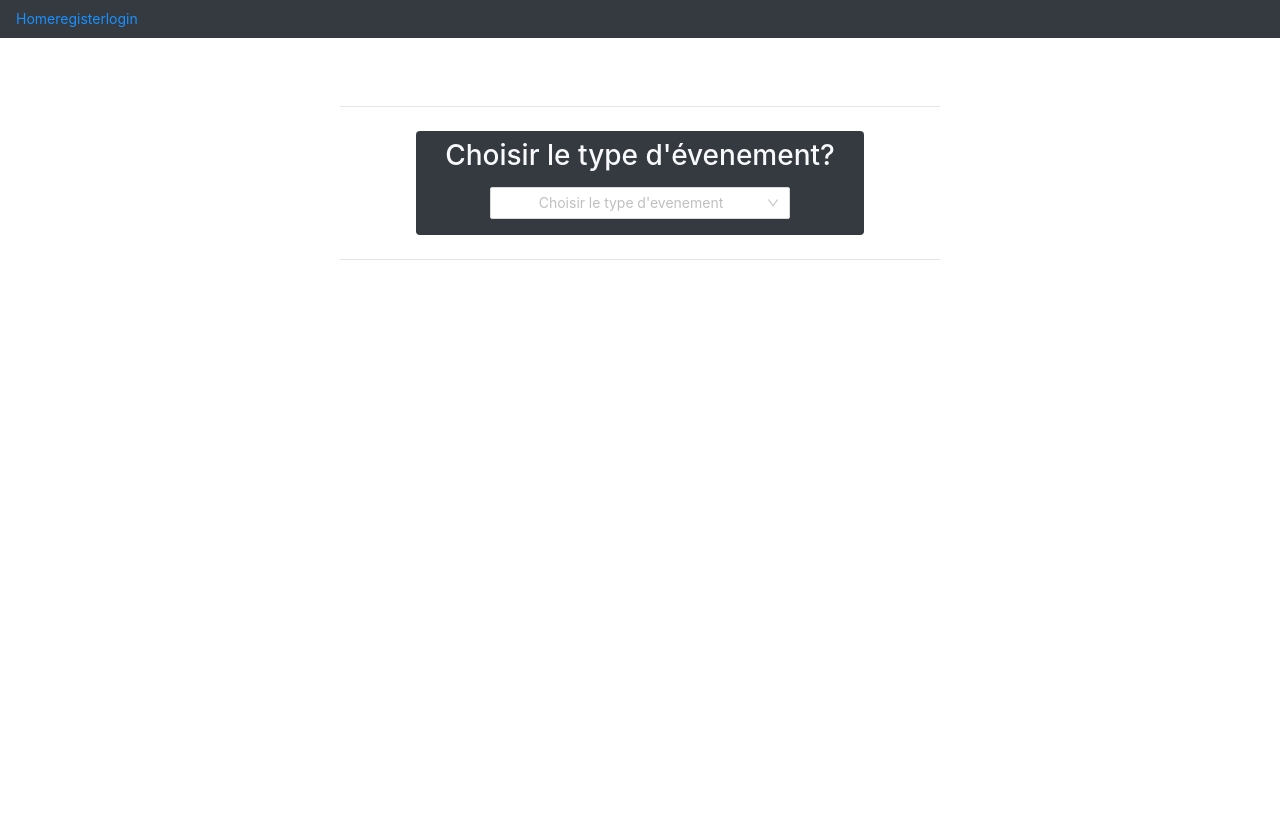
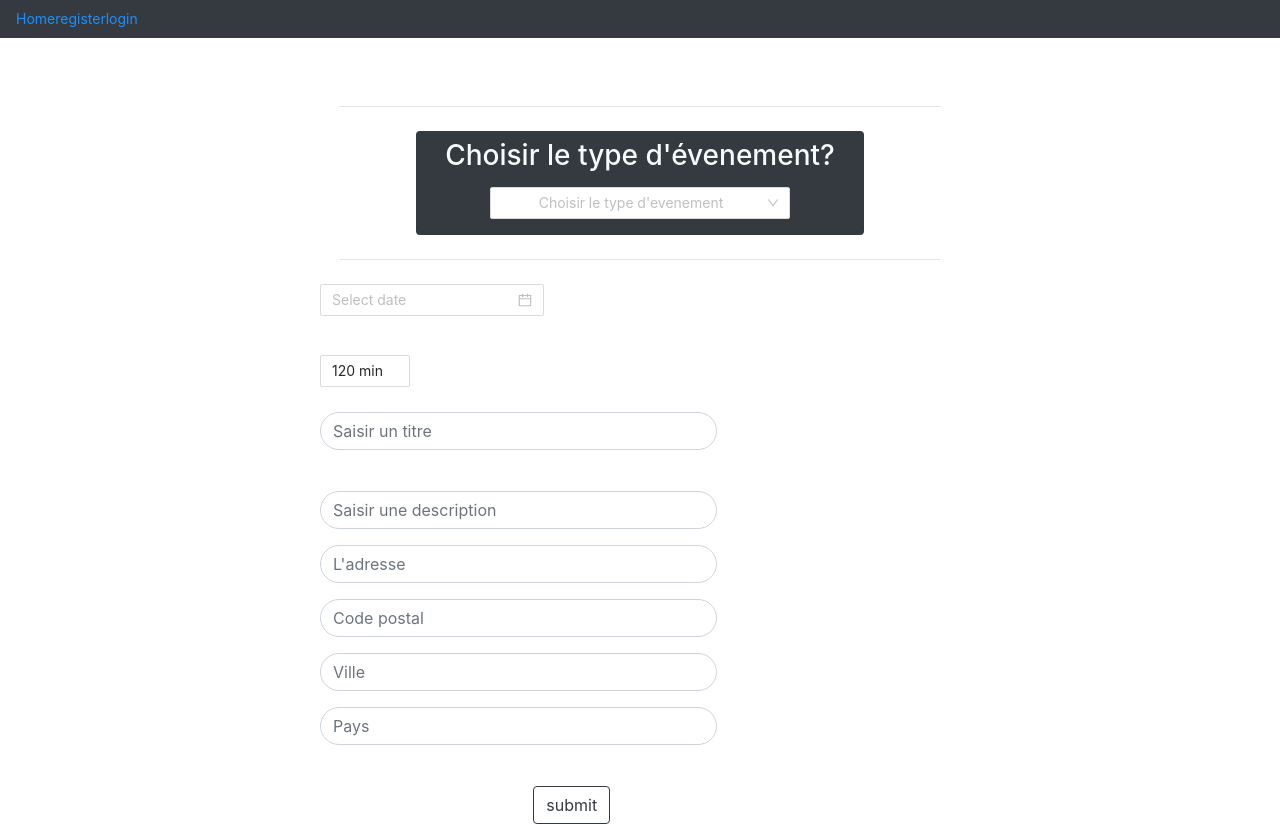
Before and after one commit to mariannehbt/Franchyz, a React (Create React App) app: page /create-event in a window 1280 px wide. Before the commit the page ends 800 px from the top, so only its background shows below. Built offline with nearby package versions, Linux system fonts and the light colour scheme.

Commit message:
formgame formpractice

```diff
--- a/src/components/formGame.jsx
+++ b/src/components/formGame.jsx
@@ -3,7 +3,8 @@ import { DatePicker, Col, Row, Button } from "antd";
 import moment from "moment";
 import { Input } from "antd";
 import localization from "moment/locale/fr";
-import { InputNumber } from "antd";
+import { InputNumber, Form } from "antd";
+import "../styles/app.scss";
 
 const FormGame = ({ EventType }) => {
 	const [DateTime, setDateTime] = useState("");
@@ -15,7 +16,7 @@ const FormGame = ({ EventType }) => {
 	const [City, setCity] = useState("");
 	const [Country, setCountry] = useState("");
 	const [Address, setAddress] = useState("");
-	const { TextArea } = Input;
+	// const { TextArea } = Input;
 
 	moment.updateLocale("fr", localization);
 
@@ -51,7 +52,7 @@ const FormGame = ({ EventType }) => {
 	}
 
 	function onChangeTitle() {
-		let title = document.getElementById("title").value;
+		let title = document.getElementById("notice_datetime").value;
 		setEventTitle(title);
 		console.log(EventTitle);
 	}
@@ -65,28 +66,34 @@ const FormGame = ({ EventType }) => {
 		return current && current < moment().endOf("day");
 	}
 
-	// function onSubmit() {
-	// 	const data = {
-	// 		title: values.username,
-	// 		long_description: values.username,
-	// 		address: values.username,
-	// 		city: values.email,
-	// 		country: values.password,
-	// 		zip_code: values.password,
-	// 		starting_date_time: DateTime,
-	// 		duration: Duration,
-	// 		canceled: false,
-	// 	};
-
-	// 	if (EventType == "game") {
+	function onSubmit() {
+		if (DateTime === "") {
+			document.getElementById("notice_datetime").innerHTML =
+				"Merci de choisir une date";
+		}
+		if (DateTime === "") {
+			document.getElementById("notice_title").innerHTML =
+				"Merci de saisir un titre";
+		}
+		const data = {
+			title: EventTitle,
+			long_description: EventDescription,
+			address: Address,
+			city: City,
+			country: Country,
+			zip_code: ZipCode,
+			starting_date_time: DateTime,
+			duration: Duration,
+			canceled: false,
+		};
+		console.log(data);
+	}
 	// 		let club_id = 1;
 	// 		let team_id = 1;
 	// 		let urlCreateGame =
 	// 			"https://localhost/3000/clubs/" + club_id + "/teams/" + team_id + "games";
 
 	// 		console.log(urlCreateGame);
-	// 		console.log(urlCreatePractice);
-
 	// 		fetch(urlCreateGame, {
 	// 			method: "post",
 	// 			headers: {
@@ -96,39 +103,22 @@ const FormGame = ({ EventType }) => {
 	// 		})
 	// 			.then((res) => res.json())
 	// 			.then((post) => console.log(post));
-	// 	} if (EventType == "practice")
-	// 		let club_id = 1;
-	// 		let team_id = 1;
-	// 		let urlCreatePractice =
-	// 			"https://localhost/3000/clubs/" +
-	// 			club_id +
-	// 			"/teams/" +
-	// 			team_id +
-	// 			"practices";
-
-	// 		fetch(urlCreatePractice, {
-	// 			method: "post",
-	// 			headers: {
-	// 				"Content-Type": "application/json",
-	// 			},
-	// 			body: JSON.stringify(data),
-	// 		})
-	// 			.then((res) => res.json())
-	// 			.then((post) => console.log(post));
-	// 	}
-	// }
+	//
 
 	return (
 		<div>
 			<Row>
 				<Col span={6} offset={6}>
 					<DatePicker
+						id="datetime"
 						format="DD-MM-YY HH:mm"
 						disabledDate={disabledDate}
 						onChange={onChange}
 						onOk={onOk}
 						showTime={{ defaultValue: moment("00:00:00", "HH:mm:ss") }}
 					/>
+					<p id="notice_datetime" className="redtext"></p>
+
 					{DateTime !== "" && (
 						<p style={{ marginTop: "25px" }}> Date choisie: {DateTime}</p>
 					)}
@@ -144,75 +134,111 @@ const FormGame = ({ EventType }) => {
 					/>
 				</Col>
 			</Row>
-
 			<Row>
-				<Col span={6} offset={6}>
-					<Input
-						placeholder="Titre de l'évenement"
+				<Col span={8} offset={6}>
+					<div className="form-group row col-12">
+						<label htmlFor="email"></label>
+						<input
 							style={{ marginTop: "25px" }}
+							type="text"
+							className="form-control"
+							placeholder="Saisir un titre"
 							id="title"
-						onChange={onChangeTitle}
+							onChange={(e) => setEventTitle(e.target.value)}
+							value={EventTitle}
 						/>
+						<p id="notice_title" className="redtext"></p>
+					</div>
+				</Col>
+			</Row>
+			<Row>
+				<Col span={8} offset={6}>
+					<div className="form-group row col-12">
+						<label htmlFor="email"></label>
+						<input
+							style={{ marginTop: "25px" }}
+							type="text"
+							className="form-control"
+							placeholder="Saisir une description"
+							id="description"
+							onChange={(e) => setEventDescription(e.target.value)}
+							value={EventDescription}
+						/>
+					</div>
 				</Col>
 			</Row>
 
 			<Row>
-				<Col span={12} offset={6}>
-					<TextArea
-						style={{ width: "250", marginTop: "25px" }}
-						placeholder="Ajouter une description pour votre evenement."
-						id="description"
-						onChange={onChange}
-						autoSize={{ minRows: 2, maxRows: 6 }}
+				<Col span={8} offset={6}>
+					<div className="form-group row col-12">
+						<label htmlFor="email"></label>
+						<input
+							type="text"
+							className="form-control"
+							placeholder="L'adresse"
+							id="address"
+							onChange={(e) => setAddress(e.target.value)}
+							value={Address}
 						/>
-					<div style={{ margin: "24px 0" }} />
+					</div>
 				</Col>
 			</Row>
+
 			<Row>
-				<Col span={6} offset={6}>
-					<Input.Group size="medium">
-						<Row gutter={8}>
-							<Col span={8}>
-								<Input
+				<Col span={8} offset={6}>
+					<div className="form-group row col-12">
+						<label htmlFor="email"></label>
+						<input
+							type="text"
+							className="form-control"
 							placeholder="Code postal"
 							id="zipcode"
 							onChange={(e) => setZipCode(e.target.value)}
+							value={ZipCode}
 						/>
-							</Col>
-							<Col span={10}>
-								<Input
-									placeholder="Adresse"
-									id="address"
-									onChange={(e) => setAddress(e.target.value)}
-								/>
+					</div>
 				</Col>
 			</Row>
-						<Row style={{ marginTop: "25px" }} gutter={8}>
-							<Col span={8}>
-								<Input
+
+			<Row>
+				<Col span={8} offset={6}>
+					<div className="form-group row col-12">
+						<label htmlFor="email"></label>
+						<input
+							type="text"
+							className="form-control"
 							placeholder="Ville"
 							id="city"
 							onChange={(e) => setCity(e.target.value)}
+							value={City}
 						/>
+					</div>
 				</Col>
-							<Col span={10}>
-								<Input
+			</Row>
+
+			<Row>
+				<Col span={8} offset={6}>
+					<div className="form-group row col-12">
+						<label htmlFor="email"></label>
+						<input
+							type="text"
+							className="form-control"
 							placeholder="Pays"
 							id="country"
 							onChange={(e) => setCountry(e.target.value)}
+							value={Country}
 						/>
+					</div>
 				</Col>
 			</Row>
-					</Input.Group>
-				</Col>
-			</Row>
+
 			<Row>
 				<Col span={3} offset={10}>
 					<button
 						type="submit"
 						className="btn btn-outline-dark"
 						style={{ marginTop: "25px" }}
-						// onSubmit={onSubmit}
+						onClick={onSubmit}
 					>
 						submit
 					</button>
--- a/src/components/formPractice.jsx
+++ b/src/components/formPractice.jsx
@@ -1,28 +1,251 @@
 import React, { useState } from "react";
-import { DatePicker } from "antd";
+import { DatePicker, Col, Row, Button } from "antd";
 import moment from "moment";
+import { Input } from "antd";
+import localization from "moment/locale/fr";
+import { InputNumber, Form } from "antd";
+import "../styles/app.scss";
 
-const FormPractice = () => {
+const FormPractice = ({ EventType }) => {
 	const [DateTime, setDateTime] = useState("");
+	const [Duration, setDuration] = useState("");
+	const [EventTitle, setEventTitle] = useState("");
+
+	const [EventDescription, setEventDescription] = useState("");
+	const [ZipCode, setZipCode] = useState("");
+	const [City, setCity] = useState("");
+	const [Country, setCountry] = useState("");
+	const [Address, setAddress] = useState("");
+	// const { TextArea } = Input;
+
+	moment.updateLocale("fr", localization);
 
 	function onChange(value, dateString) {
-		console.log("Selected Time: ", value);
+		console.log(EventType);
+		// console.log("Selected Time: ", value);
+		setDateTime(dateString);
+		// let title = document.getElementById("title").value;
+		// setEventTitle(title);
+		let description = document.getElementById("description").value;
+		setEventDescription(description);
+		let zipcode = document.getElementById("zipcode").value;
+		setZipCode(zipcode);
+		let city = document.getElementById("city").value;
+		setCity(city);
+		let country = document.getElementById("country").value;
+		setCountry(country);
+
 		console.log("Formatted Selected Time: ", dateString);
-		setDateTime(dateString);
-		console.log(DateTime);
+		console.log("changed", value);
+		console.log(Duration);
+
+		console.log(EventDescription);
+		console.log(ZipCode);
+		console.log(Address);
+		console.log(Country);
+		console.log(City);
+	}
+
+	function onChangeDuration(valueMin) {
+		console.log(valueMin);
+		setDuration(valueMin);
+	}
+
+	function onChangeTitle() {
+		let title = document.getElementById("notice_datetime").value;
+		setEventTitle(title);
+		console.log(EventTitle);
 	}
 
 	function onOk(value) {
 		console.log("onOk: ", value);
 	}
 
+	function disabledDate(current) {
+		// Can not select days before today and today
+		return current && current < moment().endOf("day");
+	}
+
+	function onSubmit() {
+		if (DateTime === "") {
+			document.getElementById("notice_datetime").innerHTML =
+				"Merci de choisir une date";
+		}
+		if (DateTime === "") {
+			document.getElementById("notice_title").innerHTML =
+				"Merci de saisir un titre";
+		}
+		const data = {
+			title: EventTitle,
+			long_description: EventDescription,
+			address: Address,
+			city: City,
+			country: Country,
+			zip_code: ZipCode,
+			starting_date_time: DateTime,
+			duration: Duration,
+			canceled: false,
+		};
+		console.log(data);
+	}
+	// 		let club_id = 1;
+	// 		let team_id = 1;
+	// 		let urlCreateGame =
+	// 			"https://localhost/3000/clubs/" + club_id + "/teams/" + team_id + "games";
+
+	// 		console.log(urlCreateGame);
+	// 		fetch(urlCreateGame, {
+	// 			method: "post",
+	// 			headers: {
+	// 				"Content-Type": "application/json",
+	// 			},
+	// 			body: JSON.stringify(data),
+	// 		})
+	// 			.then((res) => res.json())
+	// 			.then((post) => console.log(post));
+	//
+
 	return (
 		<div>
-			<div className="container text-center">
-				{/* <DatePicker showTime onChange={onChange} onOk={onOk} /> */}
-				<br></br>
-				<p>{DateTime}</p>
-			</div>
+			<Row>
+				<Col span={6} offset={6}>
+					<DatePicker
+						id="datetime"
+						format="DD-MM-YY HH:mm"
+						disabledDate={disabledDate}
+						onChange={onChange}
+						onOk={onOk}
+						showTime={{ defaultValue: moment("00:00:00", "HH:mm:ss") }}
+					/>
+					<p id="notice_datetime" className="redtext"></p>
+
+					{DateTime !== "" && (
+						<p style={{ marginTop: "25px" }}> Date choisie: {DateTime}</p>
+					)}
+					<InputNumber
+						style={{ marginTop: "25px" }}
+						defaultValue={120}
+						step={5}
+						min={0}
+						max={100000}
+						formatter={(valueMin) => `${valueMin} min`}
+						parser={(valueMin) => valueMin.replace(" min", "")}
+						onChange={onChangeDuration}
+					/>
+				</Col>
+			</Row>
+
+			<Row>
+				<Col span={8} offset={6}>
+					<div className="form-group row col-12">
+						<label htmlFor="email"></label>
+						<input
+							style={{ marginTop: "25px" }}
+							type="text"
+							className="form-control"
+							placeholder="Saisir un titre"
+							id="title"
+							onChange={(e) => setEventTitle(e.target.value)}
+							value={EventTitle}
+						/>
+						<p id="notice_title" className="redtext"></p>
+					</div>
+				</Col>
+			</Row>
+
+			<Row>
+				<Col span={8} offset={6}>
+					<div className="form-group row col-12">
+						<label htmlFor="email"></label>
+						<input
+							style={{ marginTop: "25px" }}
+							type="text"
+							className="form-control"
+							placeholder="Saisir une description"
+							id="description"
+							onChange={(e) => setEventDescription(e.target.value)}
+							value={EventDescription}
+						/>
+					</div>
+				</Col>
+			</Row>
+
+			<Row>
+				<Col span={8} offset={6}>
+					<div className="form-group row col-12">
+						<label htmlFor="email"></label>
+						<input
+							type="text"
+							className="form-control"
+							placeholder="L'adresse"
+							id="address"
+							onChange={(e) => setAddress(e.target.value)}
+							value={Address}
+						/>
+					</div>
+				</Col>
+			</Row>
+
+			<Row>
+				<Col span={8} offset={6}>
+					<div className="form-group row col-12">
+						<label htmlFor="email"></label>
+						<input
+							type="text"
+							className="form-control"
+							placeholder="Code postal"
+							id="zipcode"
+							onChange={(e) => setZipCode(e.target.value)}
+							value={ZipCode}
+						/>
+					</div>
+				</Col>
+			</Row>
+
+			<Row>
+				<Col span={8} offset={6}>
+					<div className="form-group row col-12">
+						<label htmlFor="email"></label>
+						<input
+							type="text"
+							className="form-control"
+							placeholder="Ville"
+							id="city"
+							onChange={(e) => setCity(e.target.value)}
+							value={City}
+						/>
+					</div>
+				</Col>
+			</Row>
+
+			<Row>
+				<Col span={8} offset={6}>
+					<div className="form-group row col-12">
+						<label htmlFor="email"></label>
+						<input
+							type="text"
+							className="form-control"
+							placeholder="Pays"
+							id="country"
+							onChange={(e) => setCountry(e.target.value)}
+							value={Country}
+						/>
+					</div>
+				</Col>
+			</Row>
+
+			<Row>
+				<Col span={3} offset={10}>
+					<button
+						type="submit"
+						className="btn btn-outline-dark"
+						style={{ marginTop: "25px" }}
+						onClick={onSubmit}
+					>
+						submit
+					</button>
+				</Col>
+			</Row>
 		</div>
 	);
 };
--- /dev/null
+++ b/src/pages/app.scss
@@ -0,0 +1,12 @@
+.redtext {
+	color: red;
+}
+
+.card-img-left {
+	width: 45%;
+	height: 600px;
+	/* Link to your background image using in the property below! */
+	background: scroll center
+		url("https://images.unsplash.com/photo-1547860664-b8537ca5f833?ixlib=rb-1.2.1&ixid=eyJhcHBfaWQiOjEyMDd9&auto=format&fit=crop&w=1650&q=80");
+	background-size: cover;
+}
--- a/src/pages/createEvent.jsx
+++ b/src/pages/createEvent.jsx
@@ -1,10 +1,11 @@
 import FormGame from "components/formGame.jsx";
 // import Date_picker from "images/date_picker.png";
-import React, { useState } from "react";
+import React, { useState, useEffect } from "react";
 import { Col, Row, Select } from "antd";
 import FormPractice from "components/formPractice";
 import Button from "react-bootstrap/Button";
 //import "bootstrap/dist/css/bootstrap.css";
+import { Form } from "react-bootstrap";
 
 function CreateEvents() {
 	const [EventType, setEventType] = useState("");
@@ -14,6 +15,10 @@ function CreateEvents() {
 		console.log(`selected ${value}`);
 		setEventType(value);
 	}
+
+	useEffect(() => {
+		console.log("fetch_club_id");
+	});
 
 	return (
 		<div>
@@ -47,7 +52,7 @@ function CreateEvents() {
 			{EventType === "game" ? (
 				<FormGame style={{ marginTop: "25px" }} EventType={EventType} />
 			) : (
-				<FormPractice style={{ marginTop: "25px" }} />
+				<FormPractice style={{ marginTop: "25px" }} EventType={EventType} />
 			)}
 
 			{/* <img
--- /dev/null
+++ b/src/styles/app.scss
@@ -0,0 +1,3 @@
+.redtext {
+	color: red;
+}
```
Lines whose indentation alone changed are shown as unchanged.
